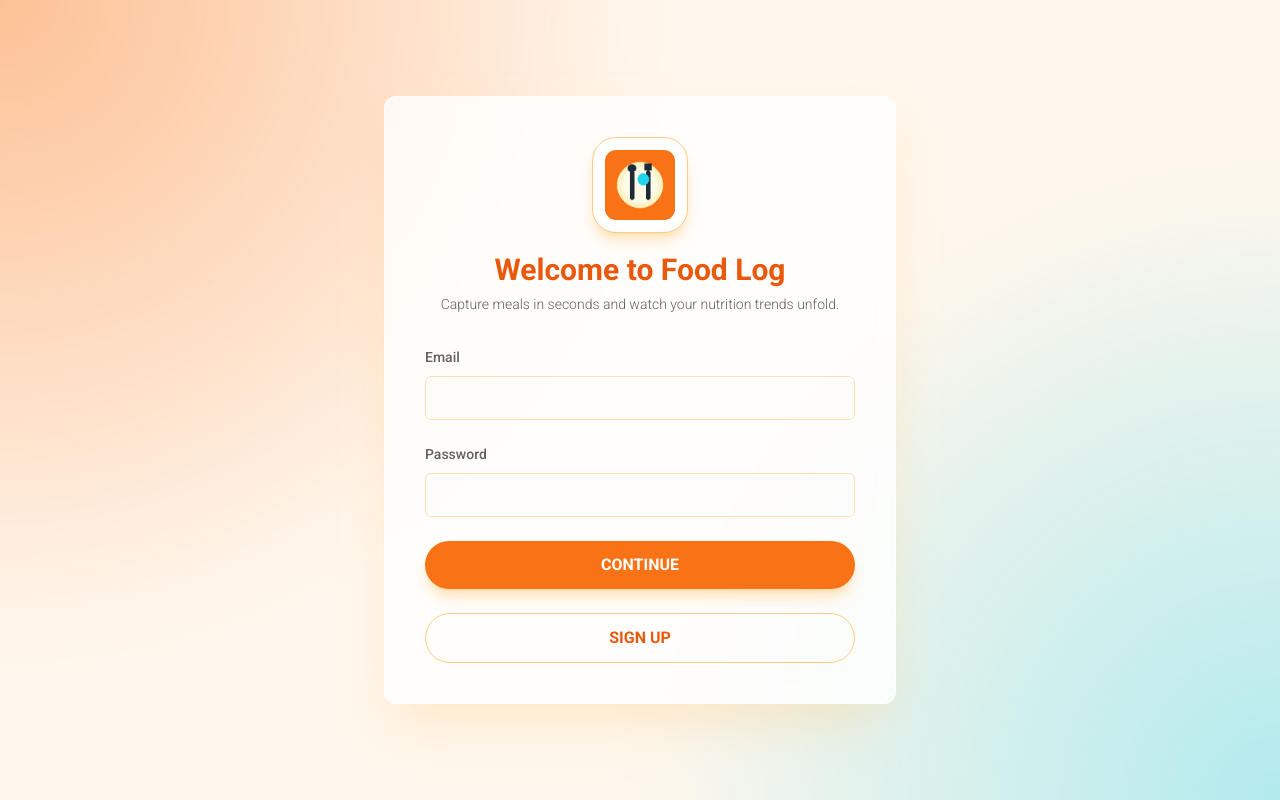
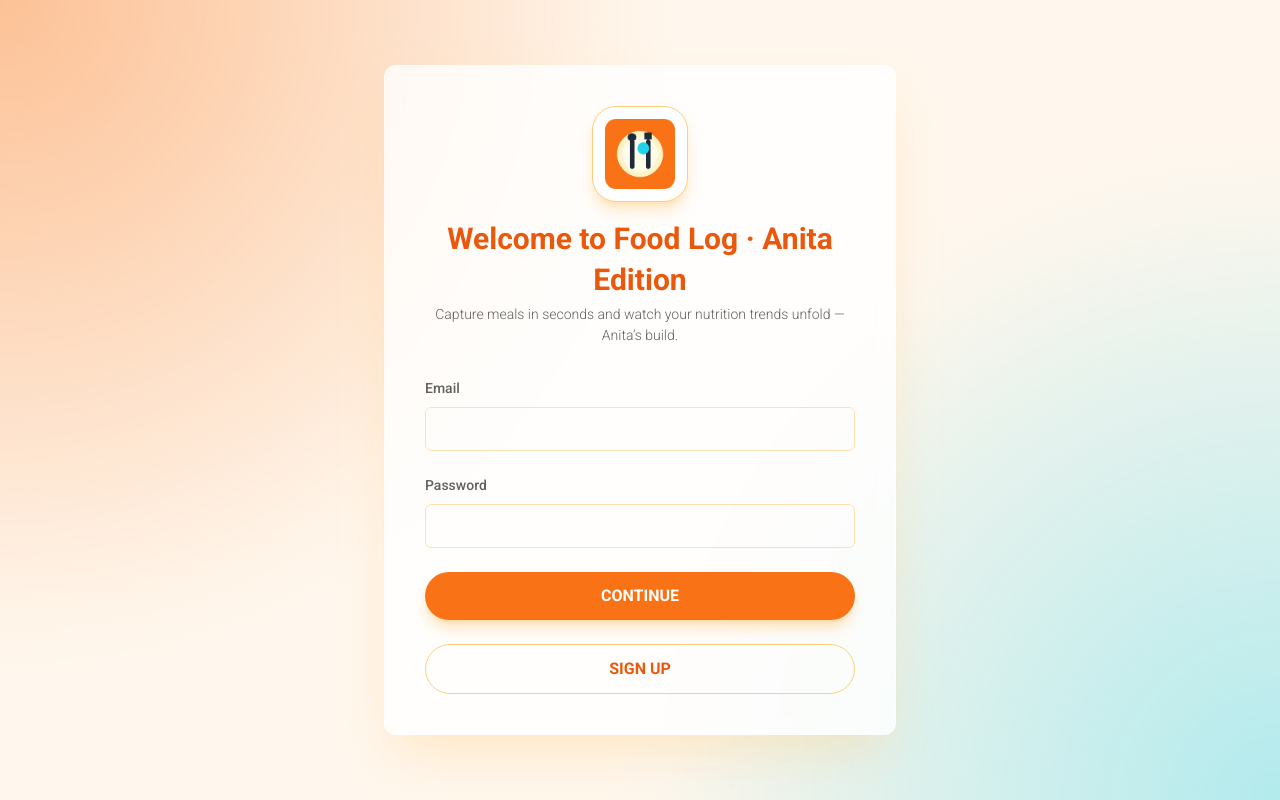
Before and after one commit to Anitahemmati/food-log-front, a React (Vite) app: page / in a window 1280 px wide. Built offline with nearby package versions, Linux system fonts and the light colour scheme; no server answers.

Commit message:
add new text

```diff
--- a/src/pages/AuthLanding.jsx
+++ b/src/pages/AuthLanding.jsx
@@ -78,10 +78,10 @@ export default function AuthLanding() {
             />
             <div className="space-y-1">
               <Typography variant="h3" className="font-semibold text-[var(--food-primary-dark)]">
-                Welcome to Food Log
+                Welcome to Food Log · Anita Edition
               </Typography>
               <Typography variant="small" className="text-slate-500">
-                Capture meals in seconds and watch your nutrition trends unfold.
+                Capture meals in seconds and watch your nutrition trends unfold — Anita’s build.
               </Typography>
             </div>
           </div>
```
